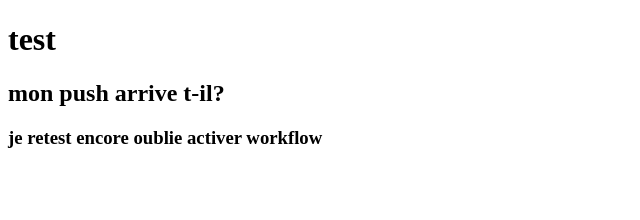
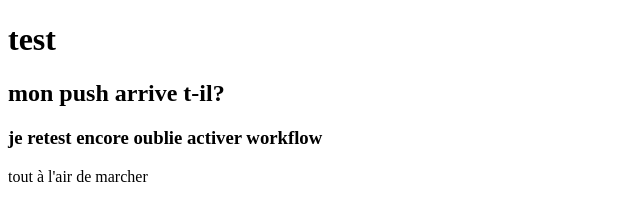
Before and after one commit to TekGeekdev/test-n8n, a plain HTML site: page index.html in a window 1280 px wide. Shown: the whole page, without its empty margins (0-640 px from the left). Drawn offline with Linux system fonts and the light colour scheme.

Commit message:
je suis content

```diff
--- a/index.html
+++ b/index.html
@@ -9,5 +9,6 @@
     <h1>test</h1>
     <h2>mon push arrive t-il?</h2>
     <h3>je retest encore oublie activer workflow</h3>
+    <p>tout à l'air de marcher</p>
 </body>
 </html>
```
